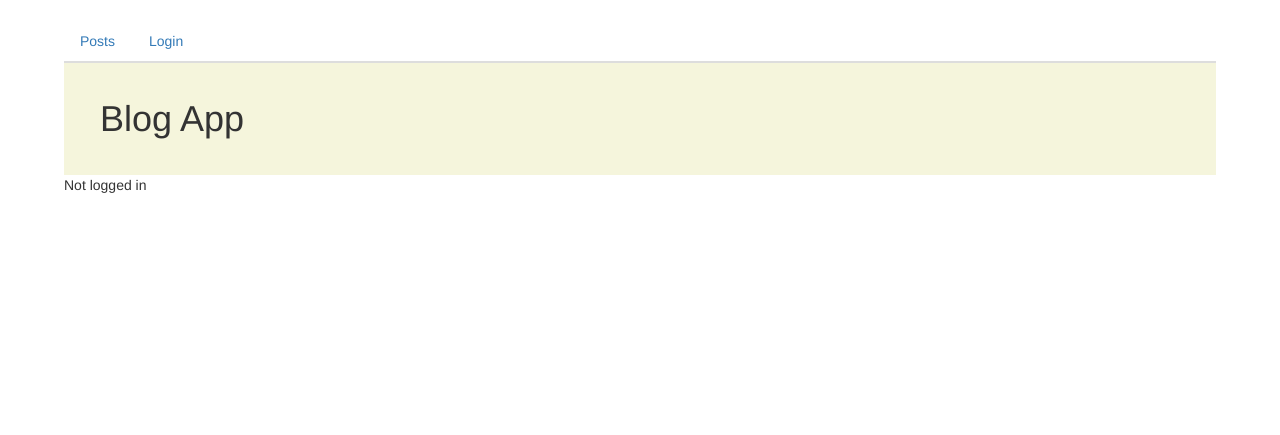
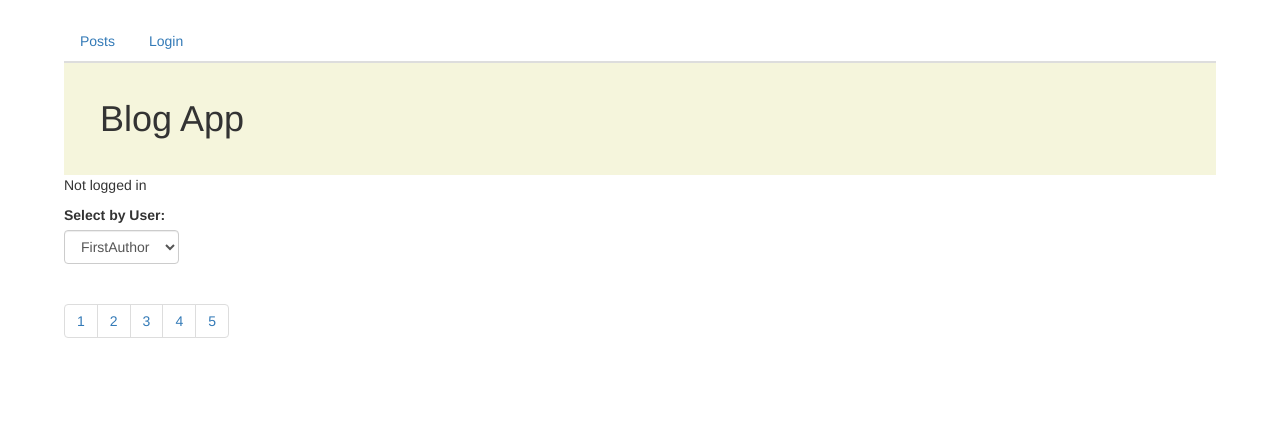
Before and after one commit to cipriRusu/Blogtype-Application, a Flask app: template JMBlogWebApp/templates/list_posts.html in a window 1280 px wide. Shown: the top 435 px of the page. Run offline with Flask 2, Linux system fonts and the light colour scheme; the template is opened without the code that fills it, so the values that code supplies are empty; some libraries are stand-ins or nearby versions.

Commit message:
Added Forms for filtering and Pagination (with dummy data) 	modified:   templates/list_posts.html

```diff
--- a/JMBlogWebApp/templates/list_posts.html
+++ b/JMBlogWebApp/templates/list_posts.html
@@ -13,6 +13,12 @@
     {% else %}
 <p>Not logged in</p>
     {% endif %}
+    <label for="Users">Select by User:</label>
+    <select name="Users" class="form-control form-control-lg" id="users">
+        <option value="test">FirstAuthor</option>
+        <option value="test">SecondAuthor</option>
+        <option value="test">ThirdAuthor</option>
+    </select>
     <ul class="list-group">
     {% for element in database|reverse %}
     <li class="ArticleGroup list-group-item">
@@ -26,4 +32,11 @@
     </li>
     {% endfor %}
 </ul>
+    <ul class="pagination">
+        <li><a href="#">1</a></li>
+        <li><a href="#">2</a></li>
+        <li><a href="#">3</a></li>
+        <li><a href="#">4</a></li>
+        <li><a href="#">5</a></li>
+    </ul>
 {% endblock %}
```
Lines whose indentation alone changed are shown as unchanged.
